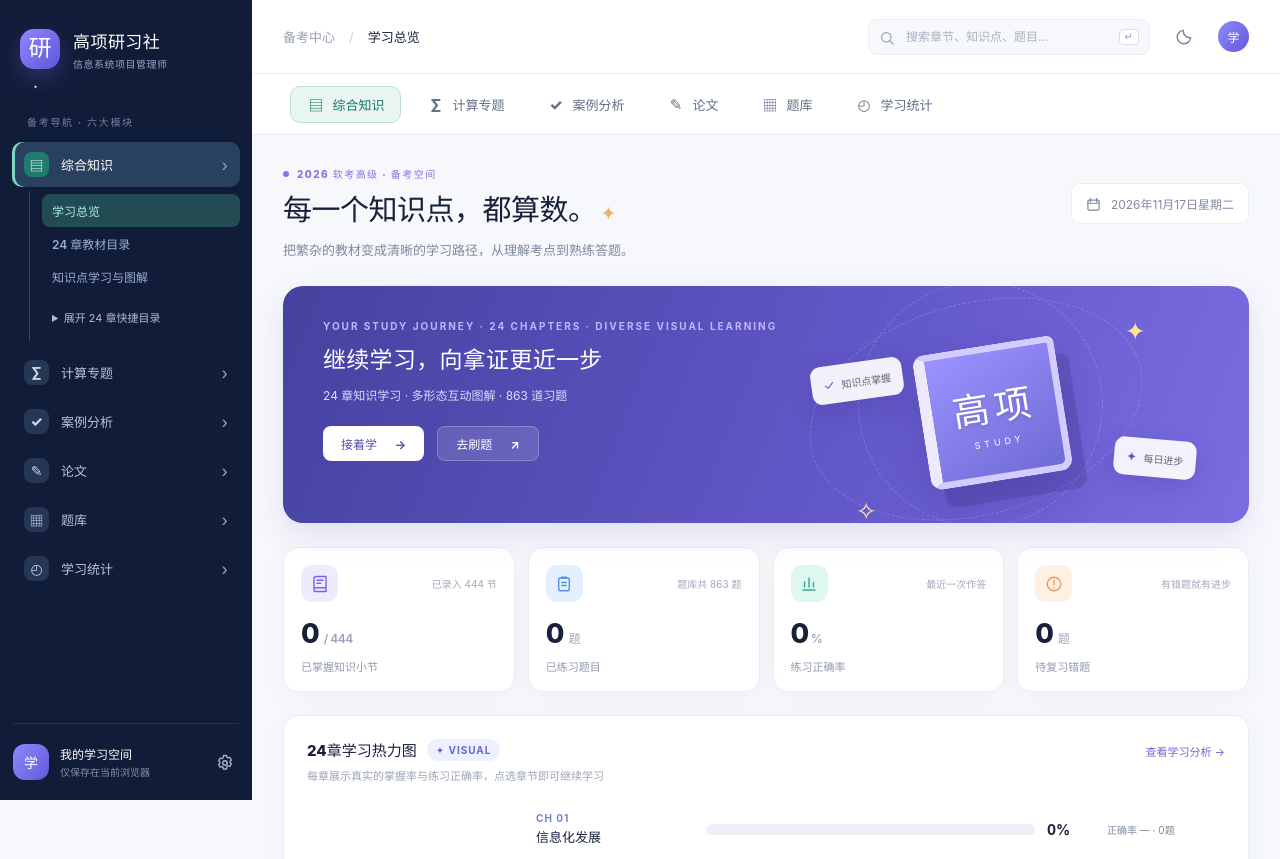
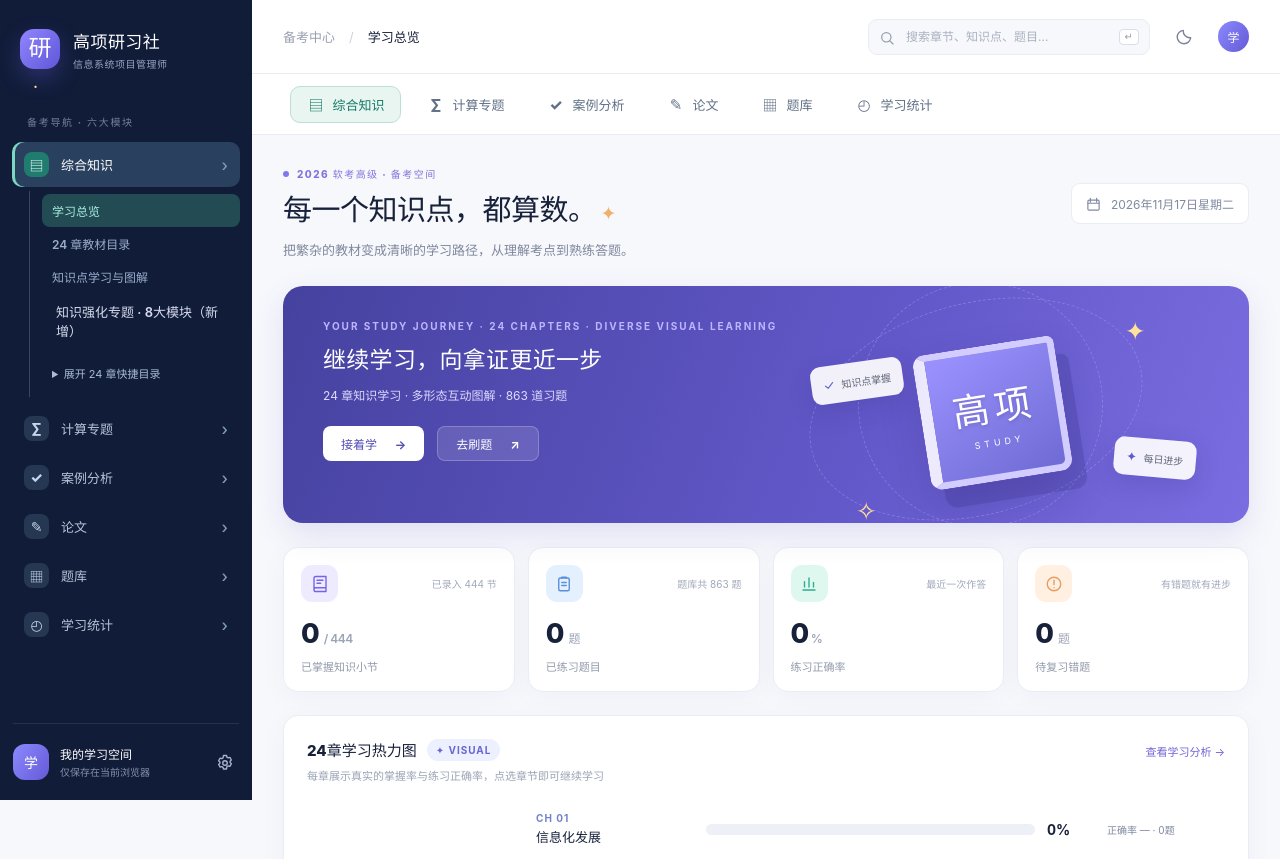
Before and after one commit to 1524701427/soft-exam, a plain HTML site: page index.html in a window 1280 px wide. Shown: the top 859 px of the page. Drawn offline with Linux system fonts and the light colour scheme.

Commit message:
feat(navigation): link comprehensive knowledge reinforcement page

```diff
--- a/index.html
+++ b/index.html
@@ -21,6 +21,7 @@
         <button :class="{'is-current':activeView==='home'}" @click="navigate('home')">学习总览</button>
         <button :class="{'is-current':activeView==='chapters'}" @click="navigate('chapters')">24 章教材目录</button>
         <button :class="{'is-current':activeView==='knowledge'}" @click="navigate('knowledge')">知识点学习与图解</button>
+        <a href="./knowledge-boost/index.html" style="display:block;padding:9px 14px;color:inherit;text-decoration:none;font-size:13px;border-radius:8px">知识强化专题 · 8大模块（新增）</a>
         <details class="site-six-chapters"><summary>展开 24 章快捷目录</summary>
           <div v-for="g in EXAM_CATALOG" :key="g.group" class="chapter-side-group">
             <div class="chapter-group-label">{{g.group}}</div>
```
